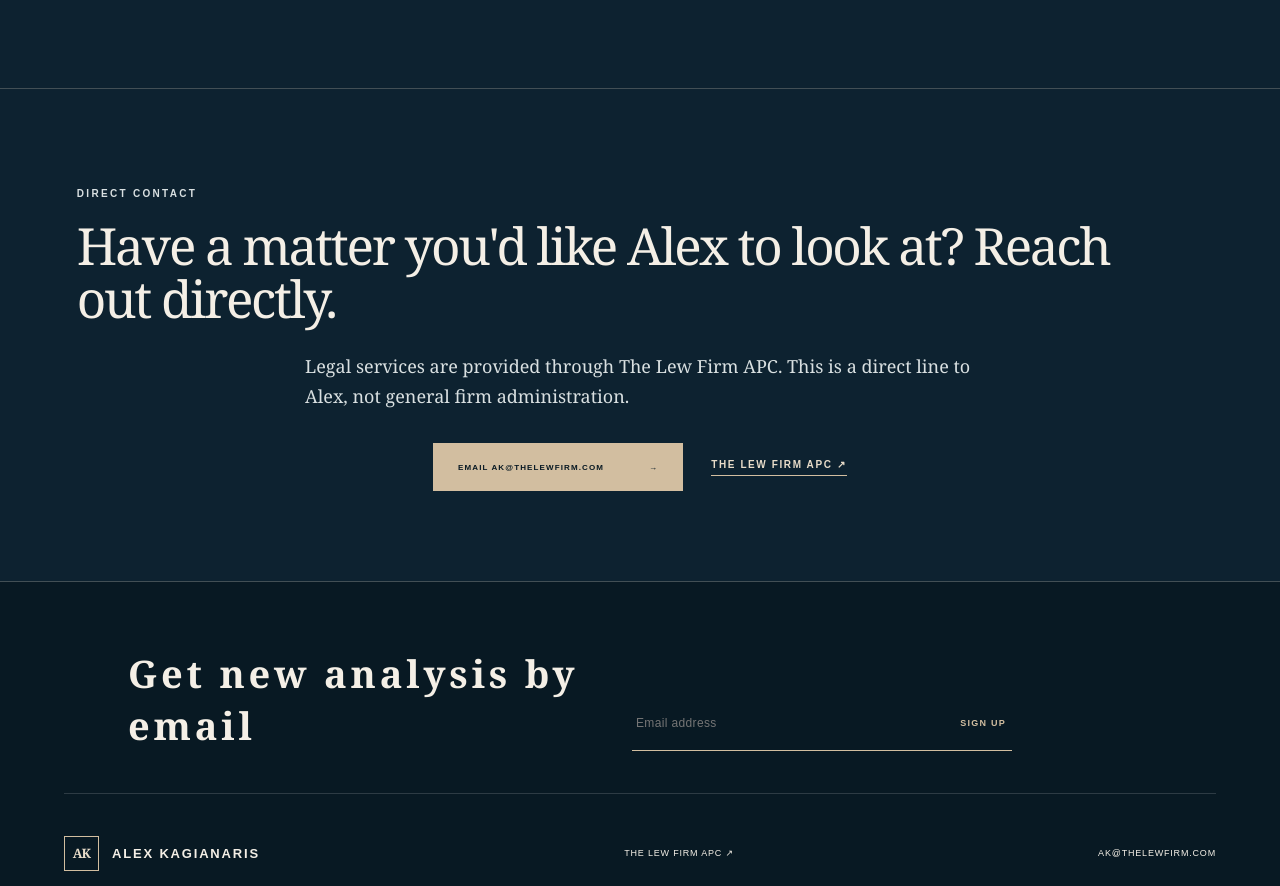
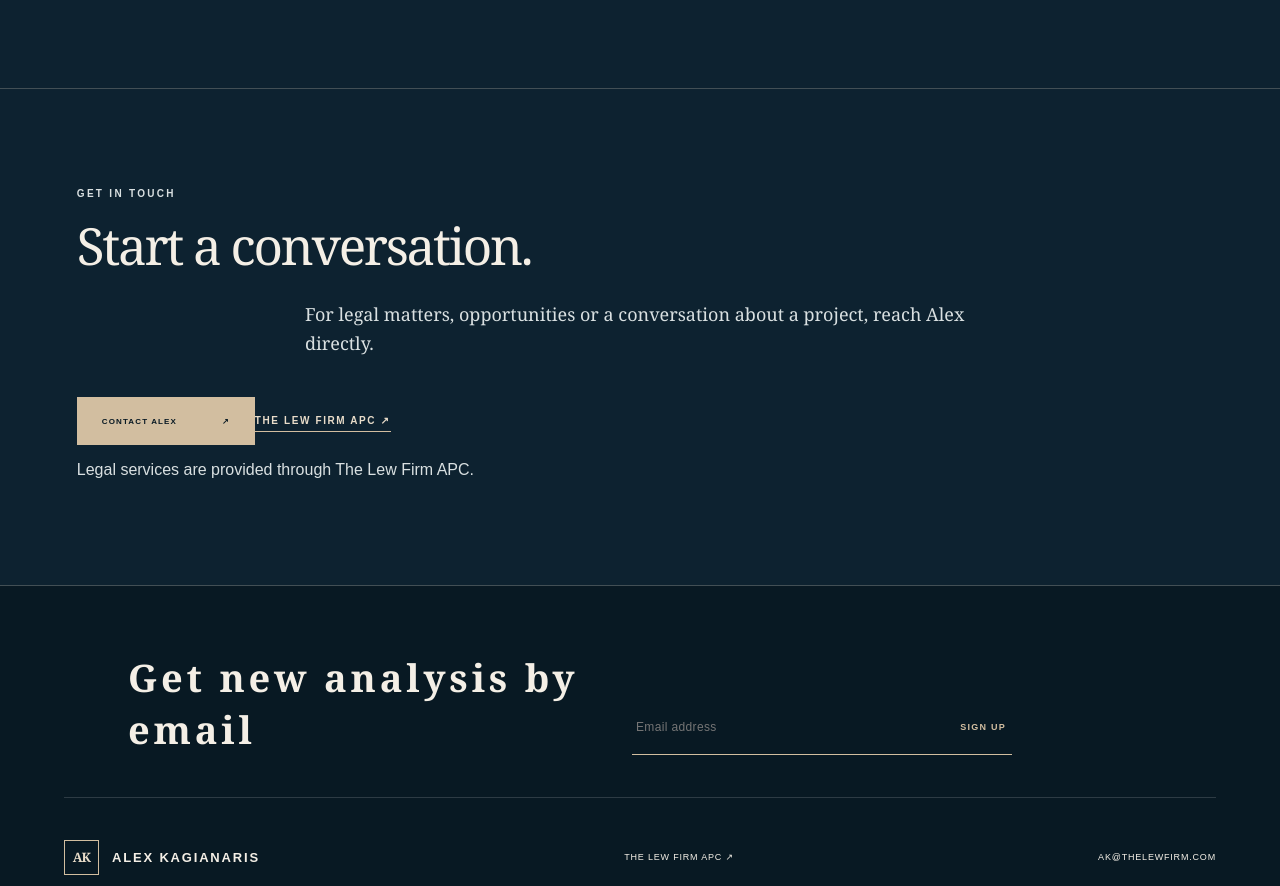
Before and after one commit to alexkaglew-ux/legal-audit, a React (Vite) app: page / in a window 1280 px wide. Shown: the part 2579-3465 px from the top of the page. Built offline with nearby package versions, Linux system fonts and the light colour scheme.

Commit message:
refine direct contact section

```diff
--- a/src/components/ContactSection.jsx
+++ b/src/components/ContactSection.jsx
@@ -1,20 +1 @@
-export default function ContactSection() {
-  return (
-    <section className="contact section" id="contact">
-      <p className="eyebrow">DIRECT CONTACT</p>
-      <h2>Have a matter you'd like Alex to look at? Reach out directly.</h2>
-      <p className="contact-deck">
-        Legal services are provided through The Lew Firm APC. This is a
-        direct line to Alex, not general firm administration.
-      </p>
-      <div className="hero-actions contact-actions">
-        <a className="primary-button" href="mailto:ak@thelewfirm.com">
-          Email ak@thelewfirm.com <span>→</span>
-        </a>
-        <a className="text-link" href="https://thelewfirm.com" target="_blank" rel="noreferrer">
-          The Lew Firm APC ↗
-        </a>
-      </div>
-    </section>
-  );
-}
+export default function ContactSection(){return <section className="contact section" id="contact"><div className="contact-inner"><p className="eyebrow">GET IN TOUCH</p><h2>Start a conversation.</h2><p className="contact-deck">For legal matters, opportunities or a conversation about a project, reach Alex directly.</p><div className="contact-actions"><a className="primary-button" href="mailto:ak@thelewfirm.com">CONTACT ALEX <span>↗</span></a><a className="text-link" href="https://thelewfirm.com" target="_blank" rel="noreferrer">THE LEW FIRM APC ↗</a></div><p className="contact-note">Legal services are provided through The Lew Firm APC.</p></div></section>}
```
